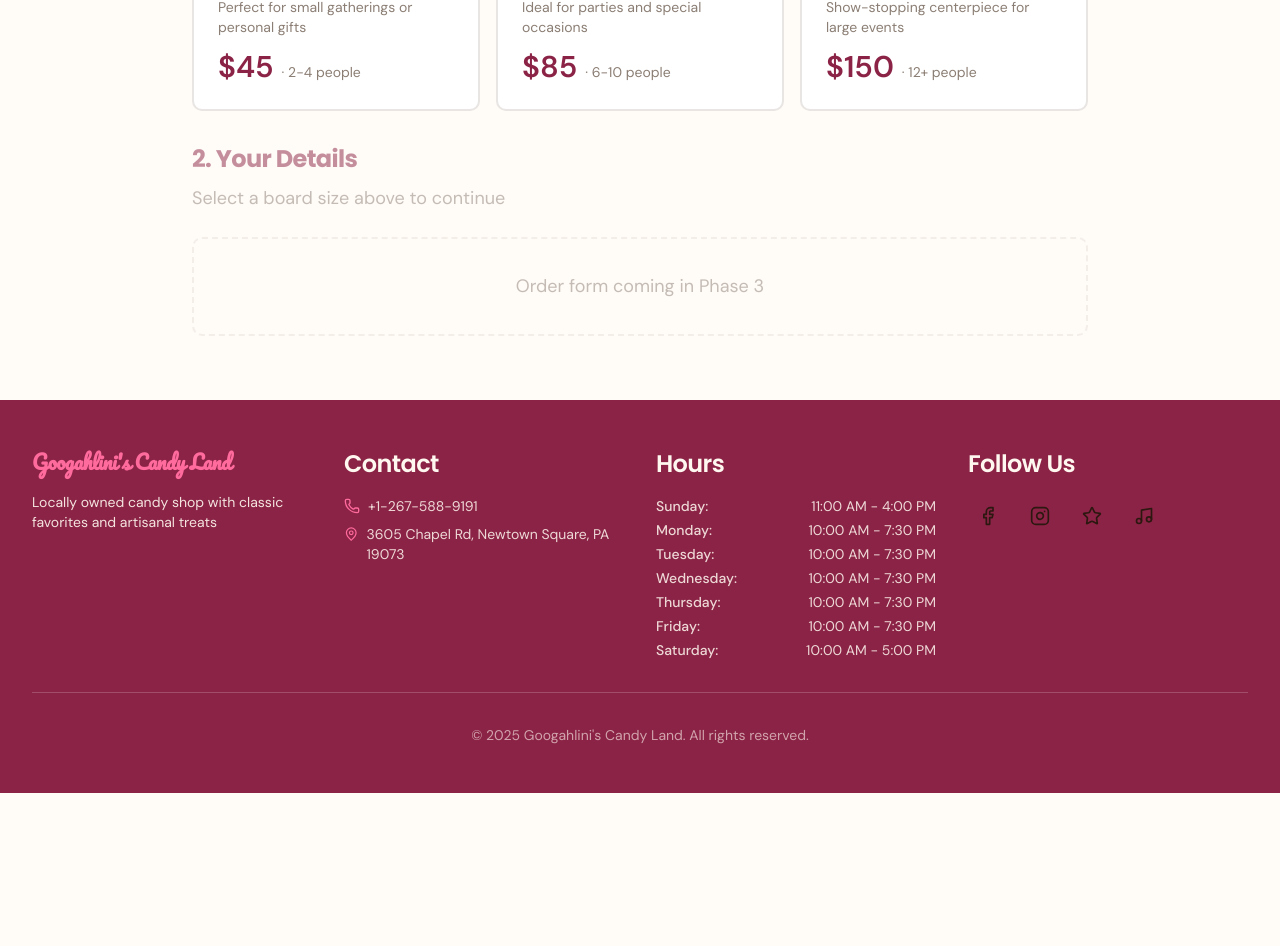
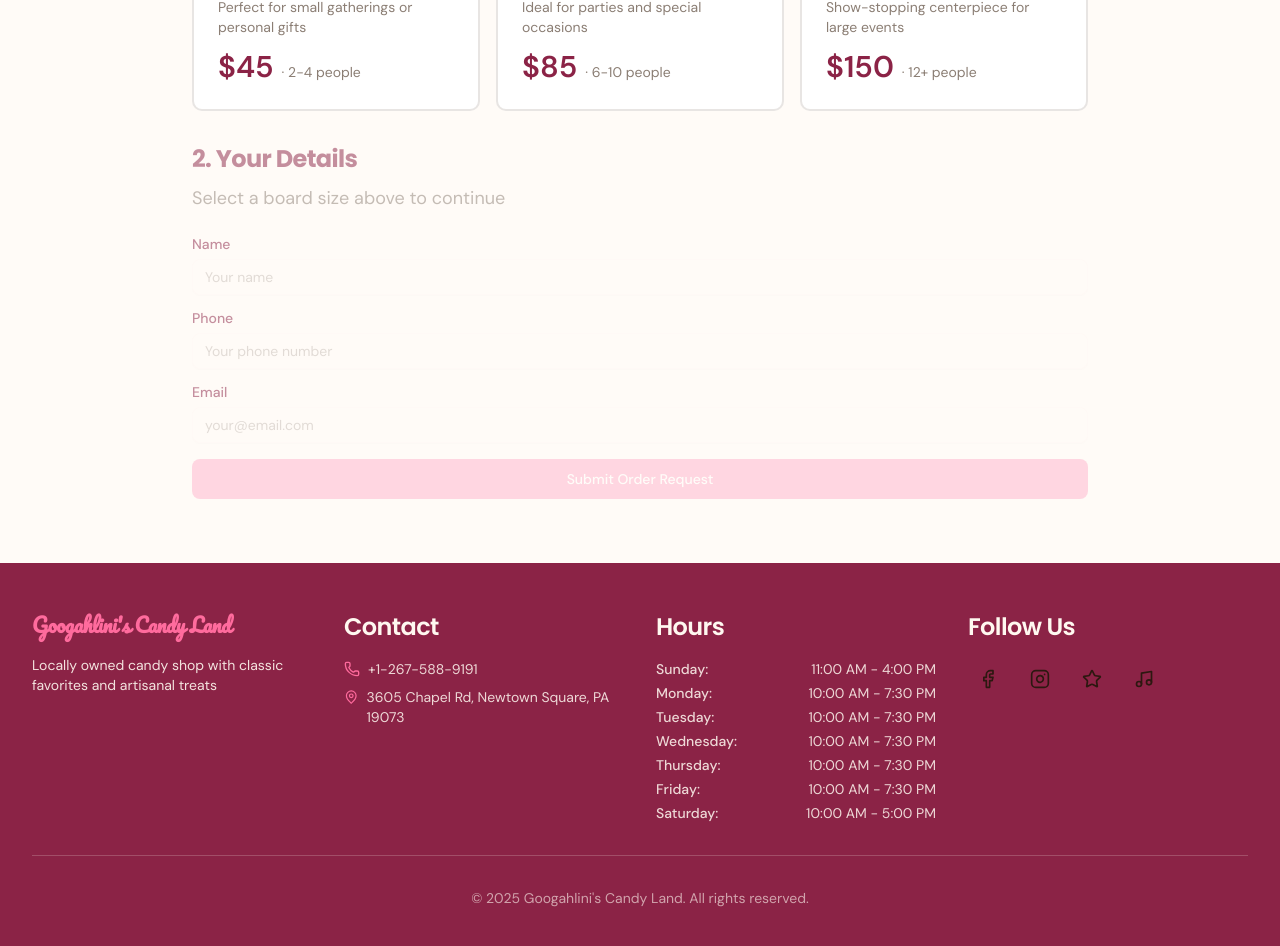
Before and after one commit to grimelion/candy-shop, a Next.js app: page /order in a window 1280 px wide. Shown: the part 672-1618 px from the top of the page. Before the commit the page ends 1465 px from the top, so only its background shows below. Built offline with nearby package versions, Linux system fonts and the light colour scheme.

Commit message:
feat(03-01): integrate OrderForm into OrderFormSection
- Import and render OrderForm component
- Add isSubmitted state for success display
- Replace placeholder with form or success message
- Pass selectedSize and onSubmitSuccess callback

```diff
--- a/src/components/order-form-section.tsx
+++ b/src/components/order-form-section.tsx
@@ -2,9 +2,11 @@
 
 import { useState } from "react";
 import { BoardSizeSelector } from "@/components/board-size-selector";
+import { OrderForm } from "@/components/order-form";
 
 export function OrderFormSection() {
   const [selectedSize, setSelectedSize] = useState<string | null>(null);
+  const [isSubmitted, setIsSubmitted] = useState(false);
 
   return (
     <div className="space-y-8">
@@ -42,11 +44,21 @@ export function OrderFormSection() {
             ? "Fill in your contact information to complete your order"
             : "Select a board size above to continue"}
         </p>
-        <div className="p-8 bg-muted/30 rounded-lg border-2 border-dashed border-muted-foreground/20 text-center">
-          <p className="text-muted-foreground">
-            Order form coming in Phase 3
-          </p>
-        </div>
+        {isSubmitted ? (
+          <div className="p-8 bg-green-50 rounded-lg border-2 border-green-200 text-center">
+            <p className="text-green-800 font-medium text-lg mb-2">
+              Thank you for your order request!
+            </p>
+            <p className="text-green-700">
+              We&apos;ll contact you soon to confirm the details.
+            </p>
+          </div>
+        ) : (
+          <OrderForm
+            selectedSize={selectedSize}
+            onSubmitSuccess={() => setIsSubmitted(true)}
+          />
+        )}
       </div>
     </div>
   );
```
